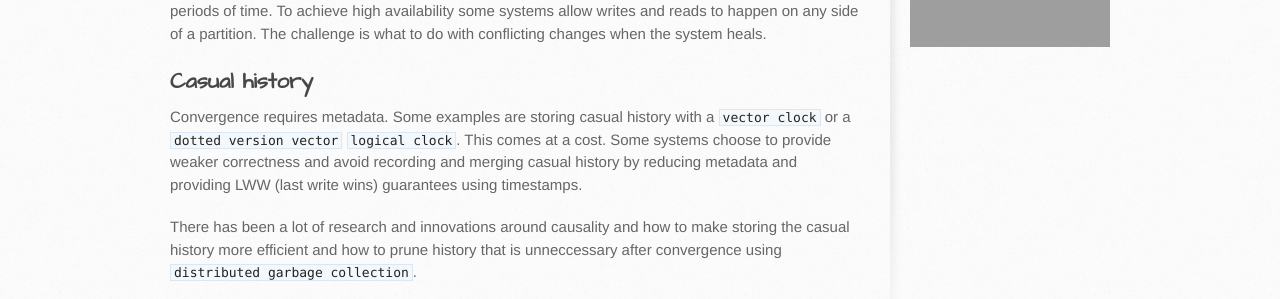
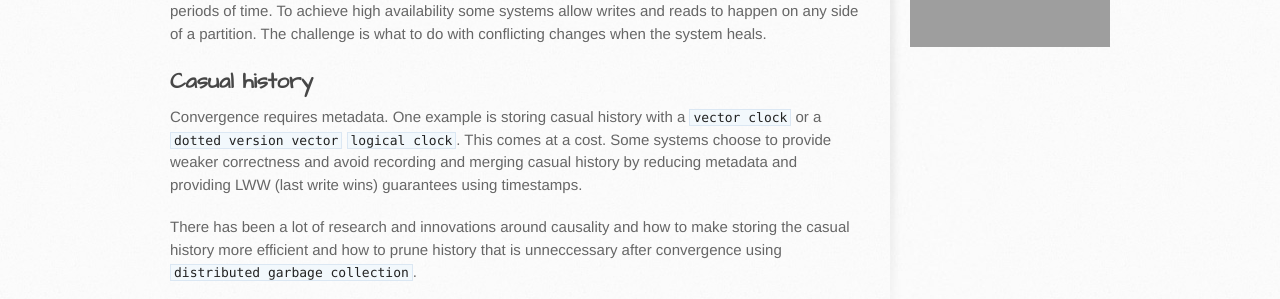
Before and after one commit to simongui/simongui.github.io, a Jekyll site: the page built from distributed-systems/eventual-consistency.md, in a window 1280 px wide. Shown: the part 385-684 px from the top of the page. Built offline with Jekyll 4.4.1, drawn with Linux system fonts in a browser that asks for light colours; grey boxes are pictures that could not be loaded.

Commit message:
no message

```diff
--- a/distributed-systems/eventual-consistency.md
+++ b/distributed-systems/eventual-consistency.md
@@ -8,7 +8,7 @@ title: Eventual Consistency
 Eventual consistency is a liveness property. Eventually consistent trade-offs are chosen to offer higher availability and/or performance (in CAP terminology AP biased trade-offs not CP) by sacrificing consistency guarantees. Strong consistency (linearizability, serializability, sequential, etc) can require coordination which reduces availability because it is not tolerant to failures and can reject operations for periods of time. To achieve high availability some systems allow writes and reads to happen on any side of a partition. The challenge is what to do with conflicting changes when the system heals.
 
 ## Casual history
-Convergence requires metadata. Some examples are storing casual history with a `vector clock` or a `dotted version vector` `logical clock`. This comes at a cost. Some systems choose to provide weaker correctness and avoid recording and merging casual history by reducing metadata and providing LWW (last write wins) guarantees using timestamps.
+Convergence requires metadata. One example is storing casual history with a `vector clock` or a `dotted version vector` `logical clock`. This comes at a cost. Some systems choose to provide weaker correctness and avoid recording and merging casual history by reducing metadata and providing LWW (last write wins) guarantees using timestamps.
 
 There has been a lot of research and innovations around causality and how to make storing the casual history more efficient and how to prune history that is unneccessary after convergence using `distributed garbage collection`.
 
```
